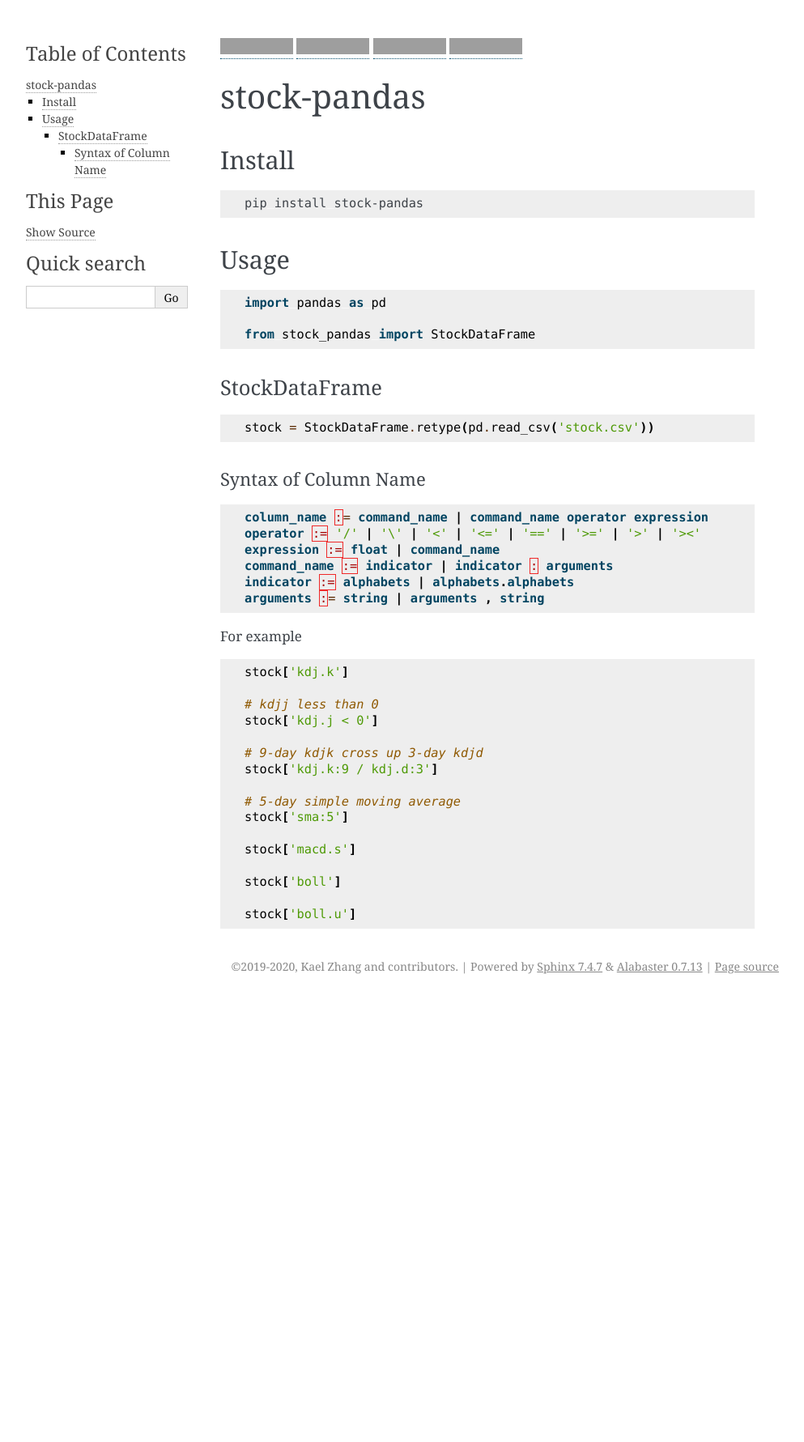
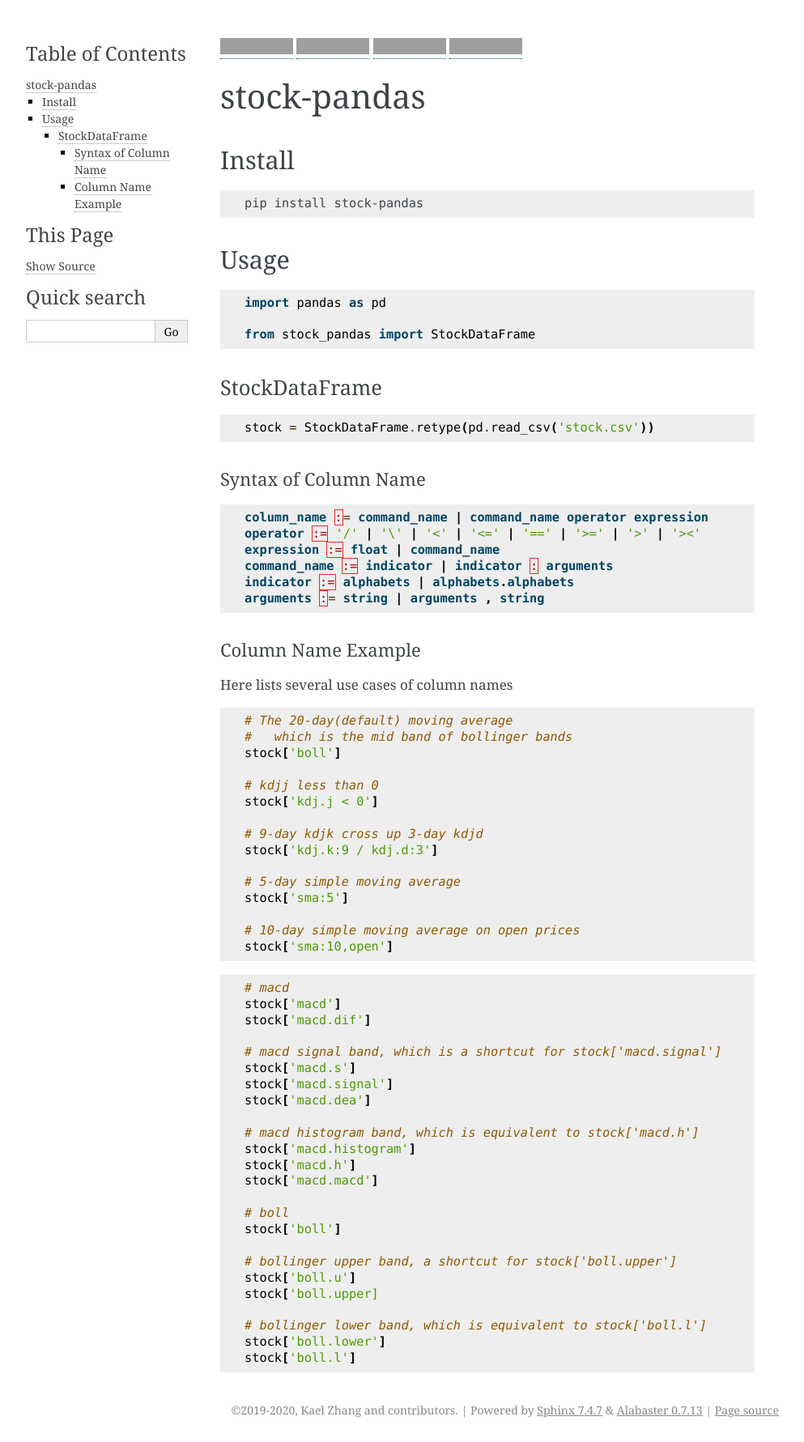
Before and after one commit to kaelzhang/stock-pandas, a Sphinx documentation site: the page built from docs/README.md, in a window 1280 px wide. Shown: the whole page at 81% size, without its empty margins (148-1141 px from the left). Built offline with Sphinx 7.4.7, drawn with Linux system fonts in a browser that asks for light colours; before the commit the page ends 1233 px from its top, so only the background shows below that; grey boxes are pictures that could not be loaded.

Commit message:
README.md: use cases for column names

````diff
--- a/docs/README.md
+++ b/docs/README.md
@@ -36,10 +36,14 @@
 arguments := string | arguments , string
 ```
 
-For example
+#### Column Name Example
+
+Here lists several use cases of column names
 
 ```py
-stock['kdj.k']
+# The 20-day(default) moving average
+#   which is the mid band of bollinger bands
+stock['boll']
 
 # kdjj less than 0
 stock['kdj.j < 0']
@@ -50,9 +54,33 @@
 # 5-day simple moving average
 stock['sma:5']
 
+# 10-day simple moving average on open prices
+stock['sma:10,open']
+```
+
+```
+# macd
+stock['macd']
+stock['macd.dif']
+
+# macd signal band, which is a shortcut for stock['macd.signal']
 stock['macd.s']
+stock['macd.signal']
+stock['macd.dea']
 
+# macd histogram band, which is equivalent to stock['macd.h']
+stock['macd.histogram']
+stock['macd.h']
+stock['macd.macd']
+
+# boll
 stock['boll']
 
+# bollinger upper band, a shortcut for stock['boll.upper']
 stock['boll.u']
+stock['boll.upper]
+
+# bollinger lower band, which is equivalent to stock['boll.l']
+stock['boll.lower']
+stock['boll.l']
 ```
````
